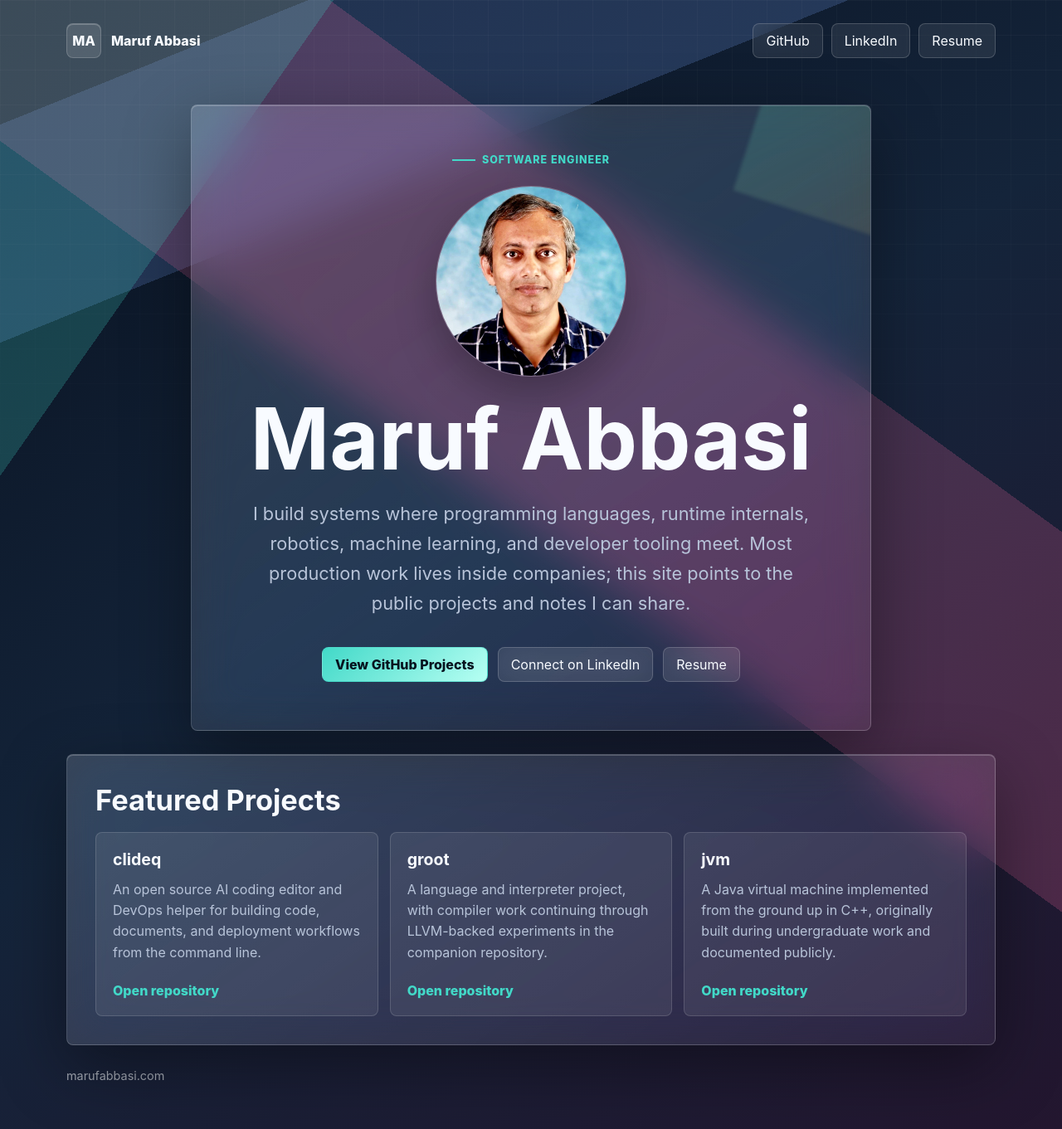
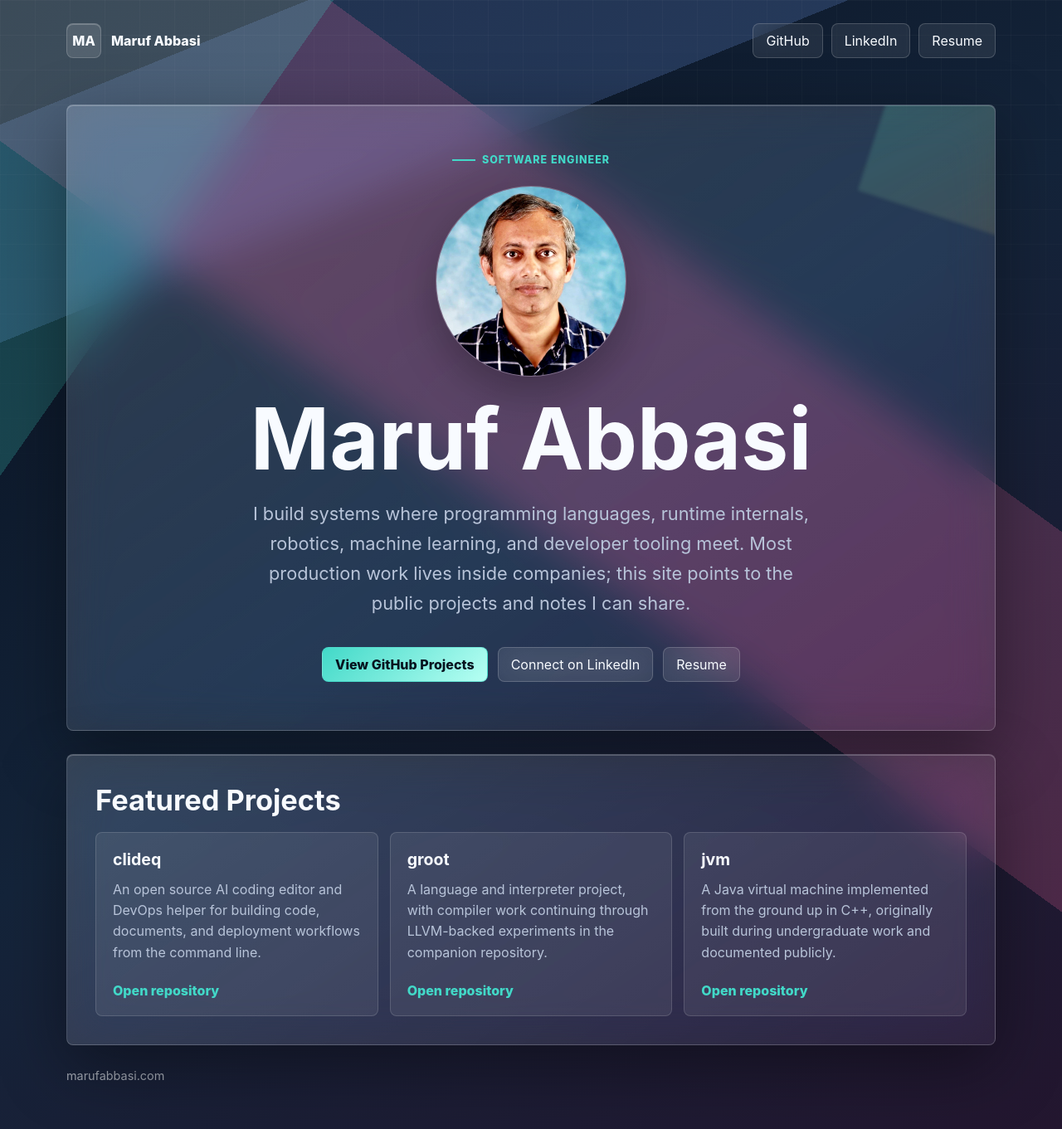
Before and after one commit to kuasha/marufabbasi.github.io, a Jekyll site: the page built from index.html, in a window 1280 px wide. Shown: the whole page at 83% size. Built offline with Jekyll 4.4.1, drawn with Linux system fonts in a browser that asks for light colours.

Commit message:
fixed width

```diff
--- a/_layouts/default.html
+++ b/_layouts/default.html
@@ -138,7 +138,7 @@
       }
 
       .single-hero {
-        grid-template-columns: minmax(0, 820px);
+        grid-template-columns: 1fr;
         justify-content: center;
       }
 
```
